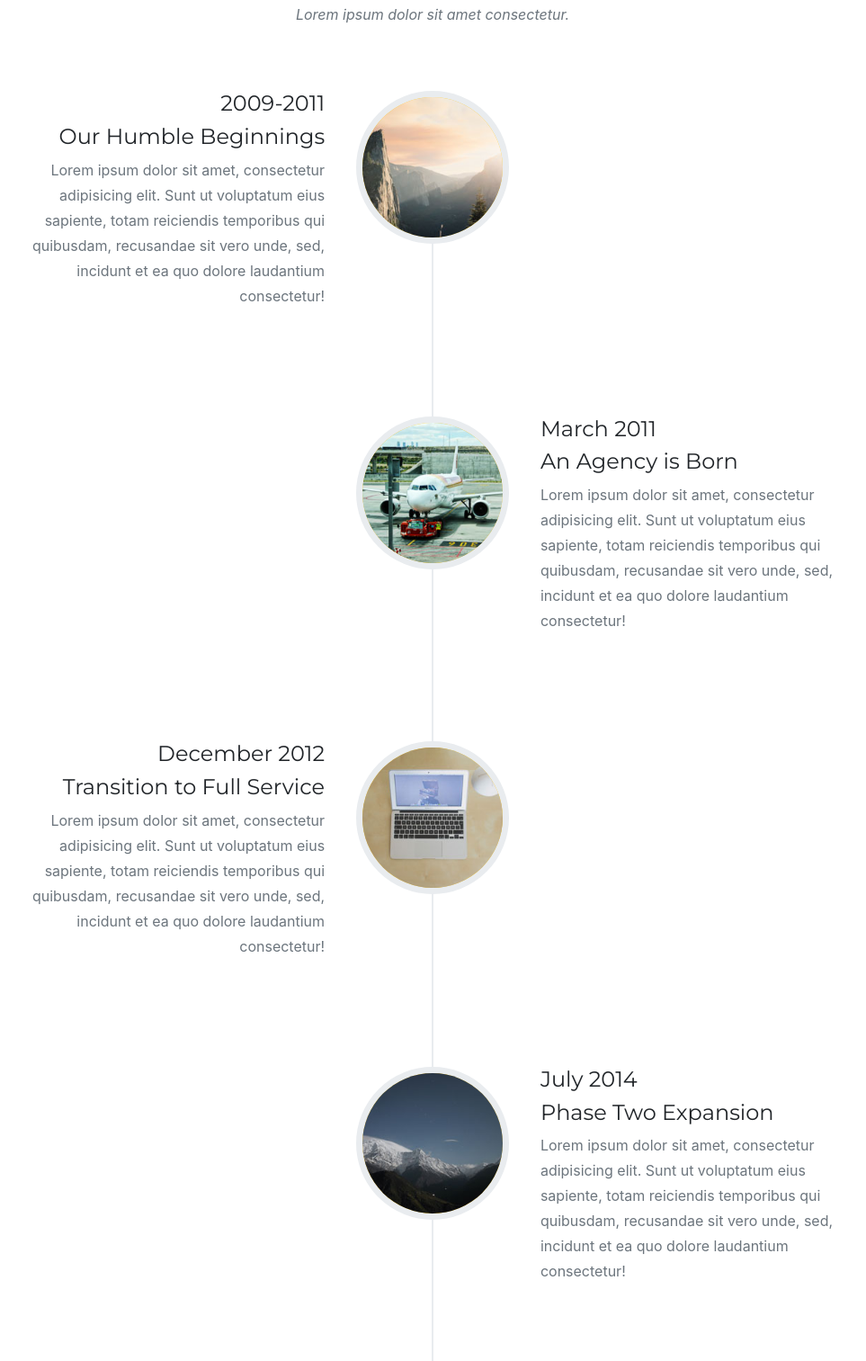
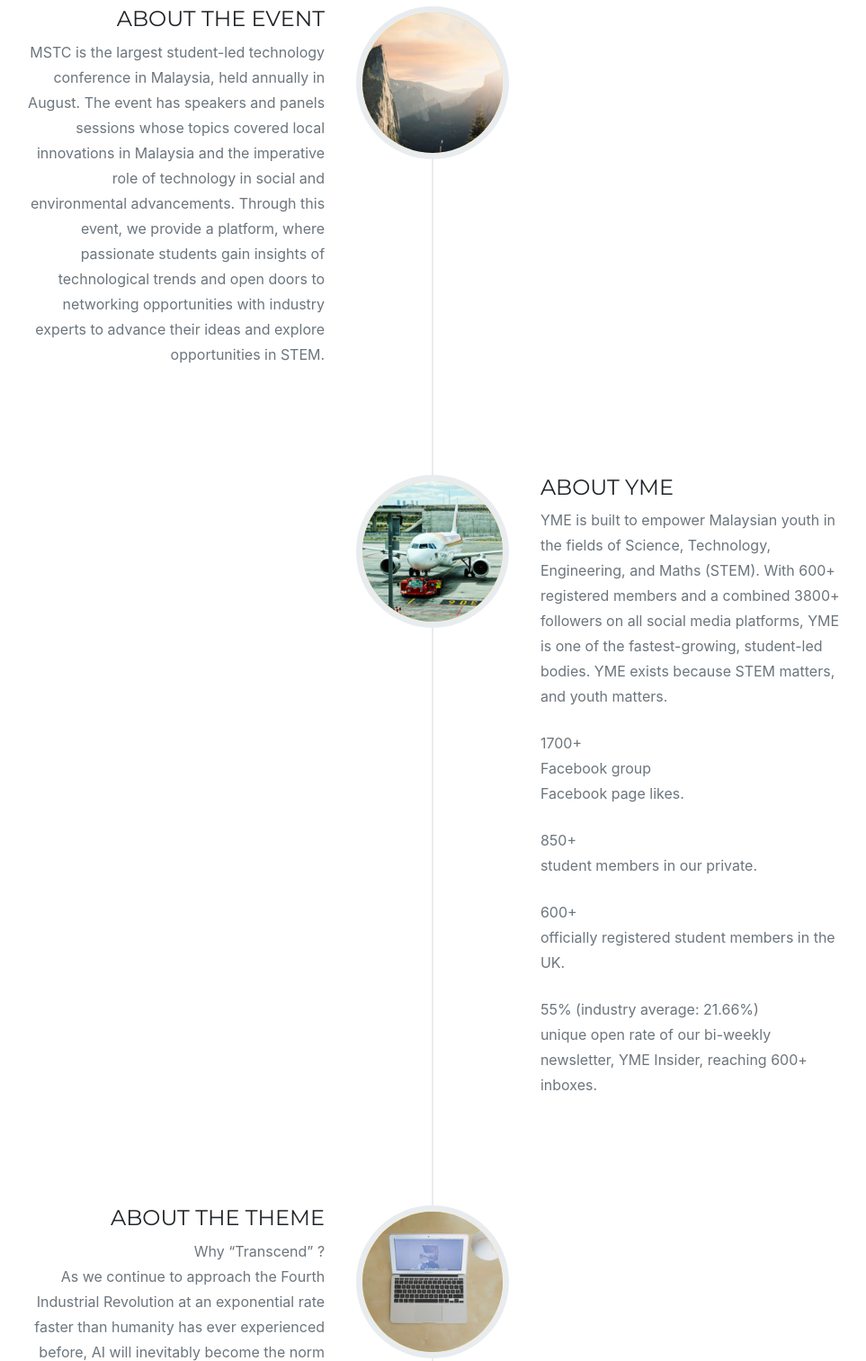
Before and after one commit to mstc2020/mstc2020.github.io, a website with bundled scripts: page index.html in a window 1280 px wide. Shown: the part 2740-4253 px from the top of the page at 90% size, without its empty margins (159-1122 px from the left). Built offline with nearby package versions, Linux system fonts and the light colour scheme; a web font is replaced by a local one.

Commit message:
changed about

```diff
--- a/index.html
+++ b/index.html
@@ -212,7 +212,6 @@
       <div class="row">
         <div class="col-lg-12 text-center">
           <h2 class="section-heading text-uppercase">About</h2>
-          <h3 class="section-subheading text-muted">Lorem ipsum dolor sit amet consectetur.</h3>
         </div>
       </div>
       <div class="row">
@@ -224,11 +223,21 @@
               </div>
               <div class="timeline-panel">
                 <div class="timeline-heading">
-                  <h4>2009-2011</h4>
-                  <h4 class="subheading">Our Humble Beginnings</h4>
+                  <h4 class="subheading">ABOUT THE EVENT</h4>
                 </div>
                 <div class="timeline-body">
-                  <p class="text-muted">Lorem ipsum dolor sit amet, consectetur adipisicing elit. Sunt ut voluptatum eius sapiente, totam reiciendis temporibus qui quibusdam, recusandae sit vero unde, sed, incidunt et ea quo dolore laudantium consectetur!</p>
+                  <p class="text-muted">MSTC is the largest student-led
+                    technology conference in Malaysia, held
+                    annually in August.
+                    The event has speakers and panels sessions
+                    whose topics covered local innovations in
+                    Malaysia and the imperative role of technology in
+                    social and environmental advancements.
+                    Through this event, we provide a platform, where
+                    passionate students gain insights of
+                    technological trends and open doors to
+                    networking opportunities with industry experts
+                    to advance their ideas and explore opportunities in STEM.</p>
                 </div>
               </div>
             </li>
@@ -238,11 +247,31 @@
               </div>
               <div class="timeline-panel">
                 <div class="timeline-heading">
-                  <h4>March 2011</h4>
-                  <h4 class="subheading">An Agency is Born</h4>
+                  <h4 class="subheading">ABOUT YME</h4>
                 </div>
                 <div class="timeline-body">
-                  <p class="text-muted">Lorem ipsum dolor sit amet, consectetur adipisicing elit. Sunt ut voluptatum eius sapiente, totam reiciendis temporibus qui quibusdam, recusandae sit vero unde, sed, incidunt et ea quo dolore laudantium consectetur!</p>
+                  <p class="text-muted">YME is built to empower Malaysian youth in the fields of Science, Technology, Engineering, and Maths (STEM). With 600+ registered members and a combined 3800+ followers on all social media platforms, YME is one of the fastest-growing, student-led bodies.
+
+                    YME exists because STEM matters, and youth
+                    matters.
+                  </p>
+                    <br>
+                    <p class="text-muted"> 1700+ </p>
+                    <p class="text-muted">Facebook group </p>
+                    <p class="text-muted">Facebook page likes.</p>
+                    <br>
+                    <p class="text-muted">850+</p>
+                    <p class="text-muted">student members in our private.</p>
+                    <br>
+
+                    <p class="text-muted">600+</p>
+                    <p class="text-muted">officially registered student members in the UK.</p>
+                    <br>
+                    <p class="text-muted">55% (industry average: 21.66%)</p>
+                    <p class="text-muted">unique open rate of our bi-weekly newsletter, YME Insider, reaching 600+ inboxes.</p>
+
+
+                    </p>
                 </div>
               </div>
             </li>
@@ -252,33 +281,16 @@
               </div>
               <div class="timeline-panel">
                 <div class="timeline-heading">
-                  <h4>December 2012</h4>
-                  <h4 class="subheading">Transition to Full Service</h4>
+                  <h4 class="subheading">ABOUT THE THEME</h4>
                 </div>
                 <div class="timeline-body">
-                  <p class="text-muted">Lorem ipsum dolor sit amet, consectetur adipisicing elit. Sunt ut voluptatum eius sapiente, totam reiciendis temporibus qui quibusdam, recusandae sit vero unde, sed, incidunt et ea quo dolore laudantium consectetur!</p>
+                  <p class="text-muted">Why “Transcend” ?</p>
+                  <p class="text-muted">As we continue to approach the Fourth Industrial Revolution at an exponential rate faster than humanity has ever experienced before, AI will inevitably become the norm in most aspects of our lives. The amalgamation of technologies has also blurred the lines between the physical, digital & biological spheres more than ever. Over the course of history, humanity has broken through limitations after limitations, shifting the paradigm of life and reality to a height which could only be dreamt of ages ago. In the face of our very own creation, many including Elon Musk, the founder of SpaceX himself, believes that AI could potentially outperform us in every single aspect, which goes to show the impact it has on the human race. Amidst the rapid transformation and adoption of new technologies, it’s up to our generation to march humanity forward with a hunger to learn, to question, and to STAY CURIOUS. What sort of possibilities does the future have in store for us? What can WE do, to brace ourselves for a transcended playing field?</p>
                 </div>
               </div>
             </li>
-            <li class="timeline-inverted">
+            </li>
               <div class="timeline-image">
-                <img class="rounded-circle img-fluid" src="img/about/4.jpg" alt="">
-              </div>
-              <div class="timeline-panel">
-                <div class="timeline-heading">
-                  <h4>July 2014</h4>
-                  <h4 class="subheading">Phase Two Expansion</h4>
-                </div>
-                <div class="timeline-body">
-                  <p class="text-muted">Lorem ipsum dolor sit amet, consectetur adipisicing elit. Sunt ut voluptatum eius sapiente, totam reiciendis temporibus qui quibusdam, recusandae sit vero unde, sed, incidunt et ea quo dolore laudantium consectetur!</p>
-                </div>
-              </div>
-            </li>
-            <li class="timeline-inverted">
-              <div class="timeline-image">
-                <h4>Be Part
-                  <br>Of Our
-                  <br>Story!</h4>
               </div>
             </li>
           </ul>
```
